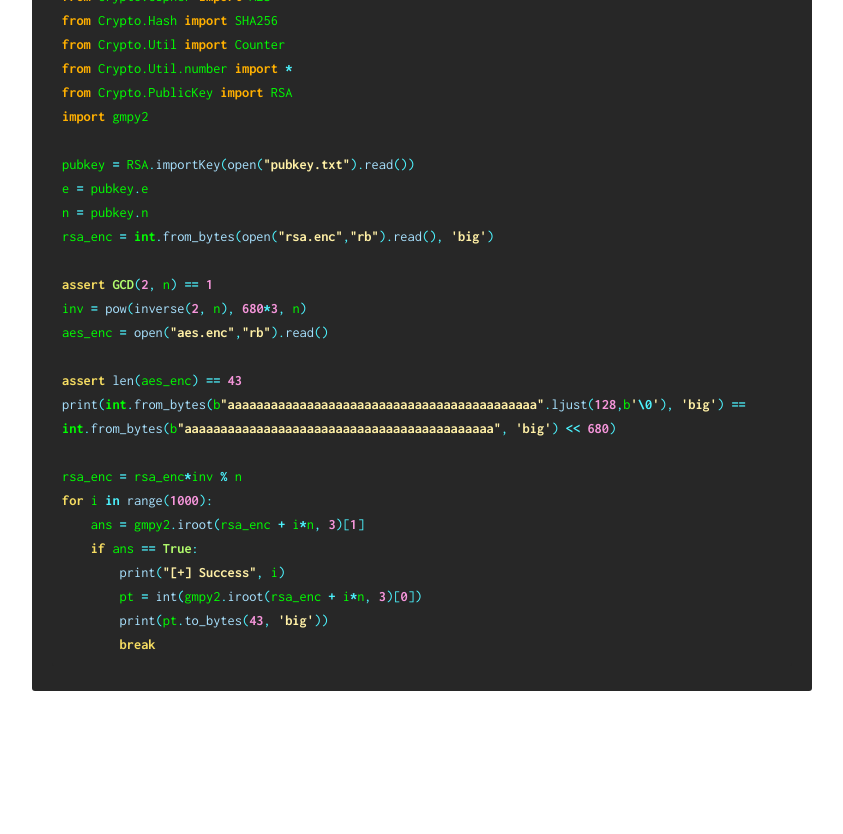
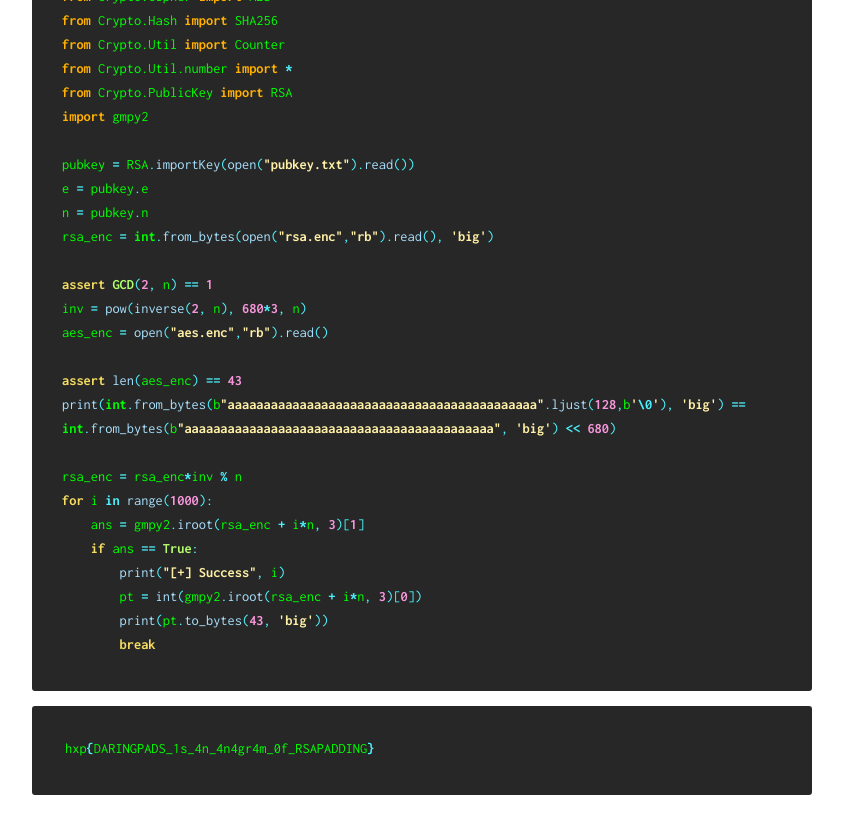
Before and after one commit to drtychai/drtychai.github.io, a Jekyll site: the page built from _posts/hxp-2018/2018-12-09-hxp-crypto.md, in a window 1280 px wide and 900 px high, scrolled down 1911 px. Shown: the top 834 px of the window, without its empty margins (218-1061 px from the left). Built offline with Jekyll 4.4.1, drawn with Linux system fonts in a browser that asks for light colours; before the commit the page ends 2707 px from its top, so only the background shows below that.

Commit message:
updated hxp

````diff
--- a/_posts/hxp-2018/2018-12-09-hxp-crypto.md
+++ b/_posts/hxp-2018/2018-12-09-hxp-crypto.md
@@ -84,3 +84,7 @@ for i in range(1000):
         print(pt.to_bytes(43, 'big'))
         break
 ```
+
+```bash
+hxp{DARINGPADS_1s_4n_4n4gr4m_0f_RSAPADDING}
+```
````
Also changed, not shown: _posts/hxp-2018/2018-12-09-hxp-web.md (+1 -1 lines).
